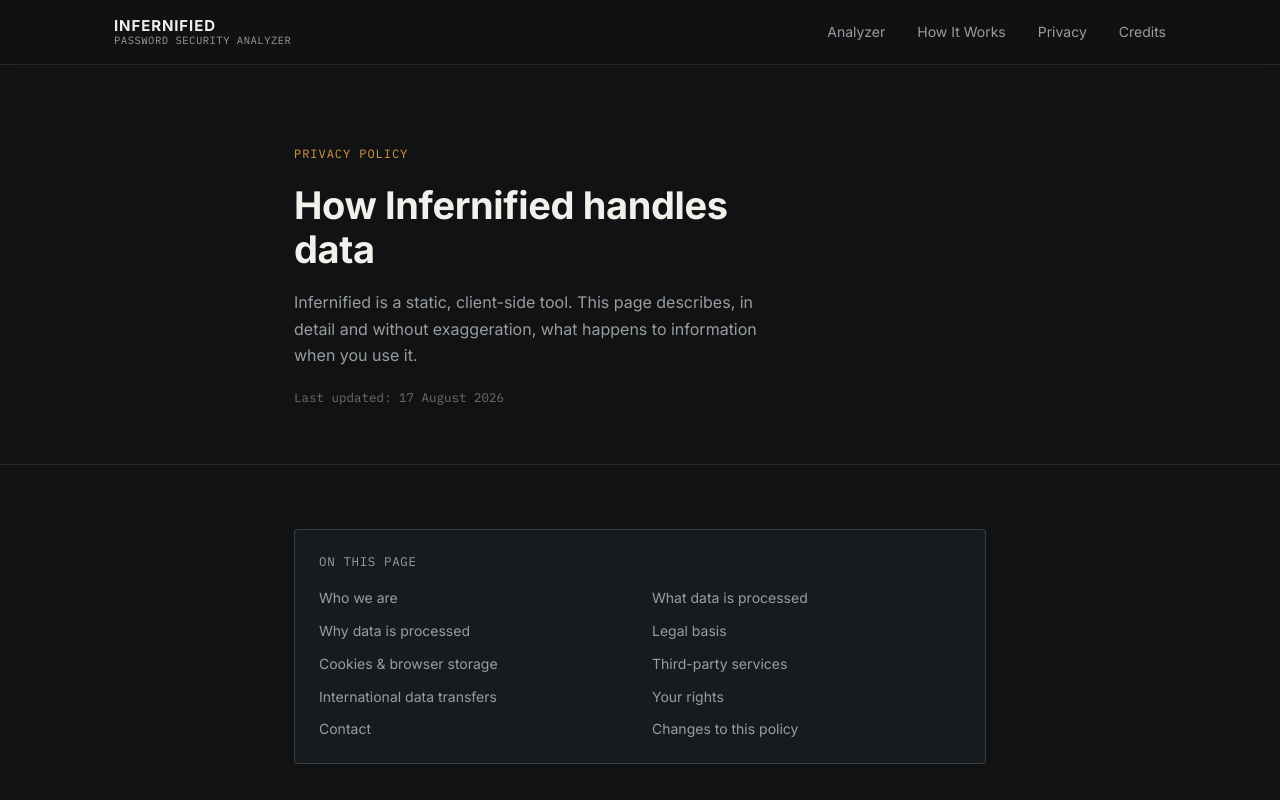
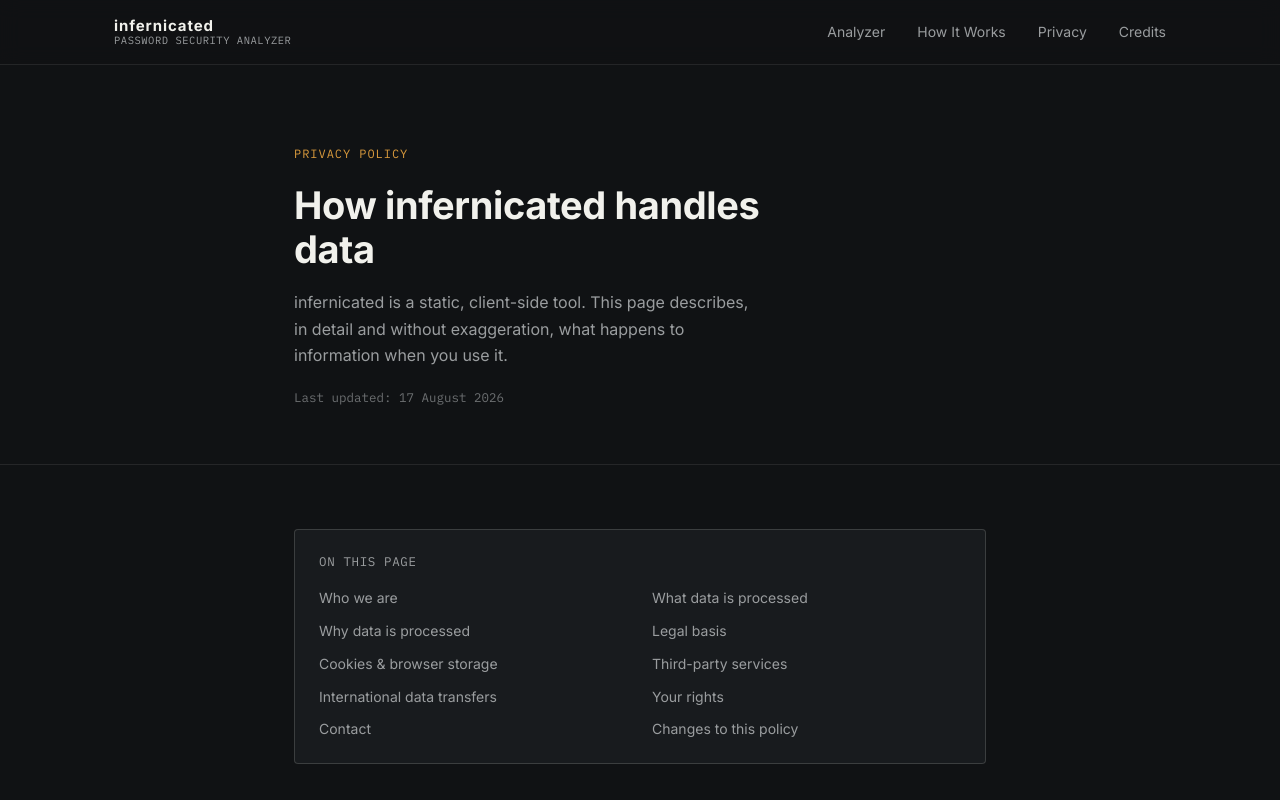
Before and after one commit to p3xz/Infernicated, a plain HTML site: page privacy.html in a window 1280 px wide. Shown: the top 800 px of the page. Drawn offline with Linux system fonts and the light colour scheme.

Commit message:
Update Infernicated

```diff
--- a/privacy.html
+++ b/privacy.html
@@ -3,8 +3,8 @@
 <head>
 <meta charset="UTF-8" />
 <meta name="viewport" content="width=device-width, initial-scale=1.0" />
-<title>Privacy Policy of Infernified</title>
-<meta name="description" content="Infernified's privacy policy: what data is processed, what isn't, and why." />
+<title>Privacy Policy of infernicated</title>
+<meta name="description" content="infernicated's privacy policy: what data is processed, what isn't, and why." />
 <link rel="preconnect" href="https://fonts.googleapis.com">
 <link rel="preconnect" href="https://fonts.gstatic.com" crossorigin>
 <link href="https://fonts.googleapis.com/css2?family=Inter:wght@400;500;600;700&family=IBM+Plex+Mono:wght@400;500;600&display=swap" rel="stylesheet">
@@ -17,7 +17,7 @@
 <header class="site-header">
   <div class="header-inner">
     <a href="index.html" class="wordmark">
-      <span class="wordmark-name">INFERNIFIED</span>
+      <span class="wordmark-name">infernicated</span>
       <span class="wordmark-label">Password Security Analyzer</span>
     </a>
     <nav class="main-nav" aria-label="Primary">
@@ -43,9 +43,9 @@
   <section class="policy-hero">
     <div class="policy-inner">
       <p class="eyebrow">Privacy Policy</p>
-      <h1 class="policy-title">How Infernified handles data</h1>
+      <h1 class="policy-title">How infernicated handles data</h1>
       <p class="hero-sub">
-        Infernified is a static, client-side tool. This page describes, in detail
+        infernicated is a static, client-side tool. This page describes, in detail
         and without exaggeration, what happens to information when you use it.
       </p>
       <p class="policy-updated">Last updated: <span id="lastUpdated">17 August 2026</span></p>
@@ -85,14 +85,14 @@
 
       <h2 id="who-we-are">1. Who we are</h2>
       <p class="report-text">
-        Infernified is a student-built, open-source project. The codebase
+        infernicated is a student-built, open-source project. The codebase
         identifies its main author as:
       </p>
       <ul class="privacy-list">
         <li>Namish Yadav — Main Author / Lead Developer (GitHub: <a href="https://github.com/p3xz" target="_blank" rel="noopener noreferrer">@p3xz</a>)</li>
       </ul>
       <p class="report-text">
-        Infernified is not operated by a registered company or legal entity.
+        infernicated is not operated by a registered company or legal entity.
         No physical business address or corporate registration exists for this
         project.
       </p>
@@ -108,7 +108,7 @@
 
       <h2 id="what-data">2. What data is processed</h2>
       <p class="report-text">
-        Infernified has no accounts, no backend server, and no database. The
+        infernicated has no accounts, no backend server, and no database. The
         table below reflects exactly what the code does, checked directly
         against the source.
       </p>
@@ -136,11 +136,11 @@
             </tr>
             <tr>
               <td>IP address / standard request metadata</td>
-              <td>Not read, logged, or stored by Infernified's own code. As with any website, the network infrastructure serving the page (and the Have I Been Pwned API, and the Google Fonts CDN, when contacted) will ordinarily see a visitor's IP address as a normal part of handling an HTTP request — this is outside Infernified's code and depends on where it is hosted. See "Third-party services" below.</td>
+              <td>Not read, logged, or stored by infernicated's own code. As with any website, the network infrastructure serving the page (and the Have I Been Pwned API, and the Google Fonts CDN, when contacted) will ordinarily see a visitor's IP address as a normal part of handling an HTTP request — this is outside infernicated's code and depends on where it is hosted. See "Third-party services" below.</td>
             </tr>
             <tr>
               <td>Cookies</td>
-              <td>None are set by Infernified.</td>
+              <td>None are set by infernicated.</td>
             </tr>
             <tr>
               <td>Analytics / tracking</td>
@@ -148,7 +148,7 @@
             </tr>
             <tr>
               <td>Accounts, billing, support submissions</td>
-              <td>Not applicable — these features do not exist in Infernified.</td>
+              <td>Not applicable — these features do not exist in infernicated.</td>
             </tr>
           </tbody>
         </table>
@@ -173,7 +173,7 @@
 
       <h2 id="legal-basis">4. Legal basis</h2>
       <p class="report-text">
-        Infernified does not operate accounts, does not require sign-in, and
+        infernicated does not operate accounts, does not require sign-in, and
         does not knowingly retain personal data after a session ends. Because
         of that, most GDPR-style legal-basis categories (contract, consent,
         legal obligation) do not clearly apply, since there is no ongoing
@@ -188,7 +188,7 @@
       </p>
       <p class="policy-placeholder">
         <strong>Flagged for review:</strong> this is a reasonable
-        interpretation, not a legal determination. If Infernified is deployed
+        interpretation, not a legal determination. If infernicated is deployed
         in a context where GDPR, DPDP, or another privacy law formally
         applies, the legal basis should be confirmed by someone qualified to
         assess it against the actual deployment and jurisdiction, rather than
@@ -199,7 +199,7 @@
 
       <h2 id="storage">5. Cookies &amp; browser storage</h2>
       <p class="report-text">
-        Infernified does not use cookies, localStorage, sessionStorage, or
+        infernicated does not use cookies, localStorage, sessionStorage, or
         IndexedDB. This was verified directly against the source code, not
         assumed. No consent banner is shown, because there is nothing
         non-essential to consent to — adding one would misrepresent what the
@@ -210,7 +210,7 @@
 
       <h2 id="third-parties">6. Third-party services</h2>
       <p class="report-text">
-        Infernified's own code makes requests to exactly two external
+        infernicated's own code makes requests to exactly two external
         services. No others are contacted by the application.
       </p>
 
@@ -240,7 +240,7 @@
 
       <p class="policy-placeholder">
         <strong>Missing information:</strong> the hosting provider or CDN used
-        to serve Infernified itself is not yet determined (this depends on
+        to serve infernicated itself is not yet determined (this depends on
         where the project is deployed — GitHub Pages, Netlify, Vercel, etc.).
         Whoever hosts the static files will also see standard visitor request
         data as an ordinary function of serving a website. This section
@@ -254,12 +254,12 @@
       <p class="report-text">
         Have I Been Pwned and Google Fonts both operate global infrastructure,
         which may mean requests are processed outside a visitor's own
-        country. Infernified's code does not control or configure this — it
+        country. infernicated's code does not control or configure this — it
         is a property of using those third-party services.
       </p>
       <p class="policy-placeholder">
         <strong>Flagged for review:</strong> a precise international-transfer
-        assessment depends on where Infernified itself is hosted and where
+        assessment depends on where infernicated itself is hosted and where
         its visitors are located, which cannot be determined from the static
         codebase alone. This should be confirmed once hosting is finalized.
       </p>
@@ -268,13 +268,13 @@
 
       <h2 id="rights">8. Your rights</h2>
       <p class="report-text">
-        Because Infernified does not create accounts and does not knowingly
+        Because infernicated does not create accounts and does not knowingly
         retain personal data after your session, most data-subject rights
         have limited practical application here — there is typically nothing
         stored to access, correct, delete, or export. For completeness:
       </p>
       <ul class="privacy-list">
-        <li><strong>Access</strong> — Infernified does not retain a record of your password or analysis results after your session ends, so there is nothing on file to request.</li>
+        <li><strong>Access</strong> — infernicated does not retain a record of your password or analysis results after your session ends, so there is nothing on file to request.</li>
         <li><strong>Correction</strong> — not applicable, for the same reason.</li>
         <li><strong>Deletion</strong> — not applicable in the ordinary case, since nothing is stored. If you believe any data has been retained in error, contact us using the method below.</li>
         <li><strong>Objection / restriction</strong> — you can stop using the tool at any time, which stops all processing immediately, since processing only happens while you are actively using the page.</li>
@@ -303,7 +303,7 @@
 
       <h2 id="changes">10. Changes to this policy</h2>
       <p class="report-text">
-        If Infernified's functionality changes — for example, if a feature
+        If infernicated's functionality changes — for example, if a feature
         that stores or transmits data is added — this policy should be
         updated to match before that change is deployed, not after.
       </p>
@@ -324,7 +324,7 @@
 
 <footer class="site-footer">
   <div class="footer-inner">
-    <span class="wordmark-name wordmark-name--small">INFERNIFIED</span>
+    <span class="wordmark-name wordmark-name--small">infernicated</span>
     <nav class="footer-nav" aria-label="Footer">
       <a href="index.html#analyzer">Analyzer</a>
       <a href="index.html#how-it-works">How It Works</a>
--- a/script.js
+++ b/script.js
@@ -1,5 +1,5 @@
 /* ==========================================================
-   INFERNIFIED — script.js
+   infernicated — script.js
    All password handling happens locally in the browser.
    The full password is never transmitted, stored, or logged.
    ========================================================== */
--- a/style.css
+++ b/style.css
@@ -1,5 +1,5 @@
 /* ==========================================================
-   INFERNIFIED — Design Tokens
+   infernicated — Design Tokens
    ========================================================== */
 
 :root {
```
Also changed, not shown: index.html (+22 -22 lines), 1 other file.
